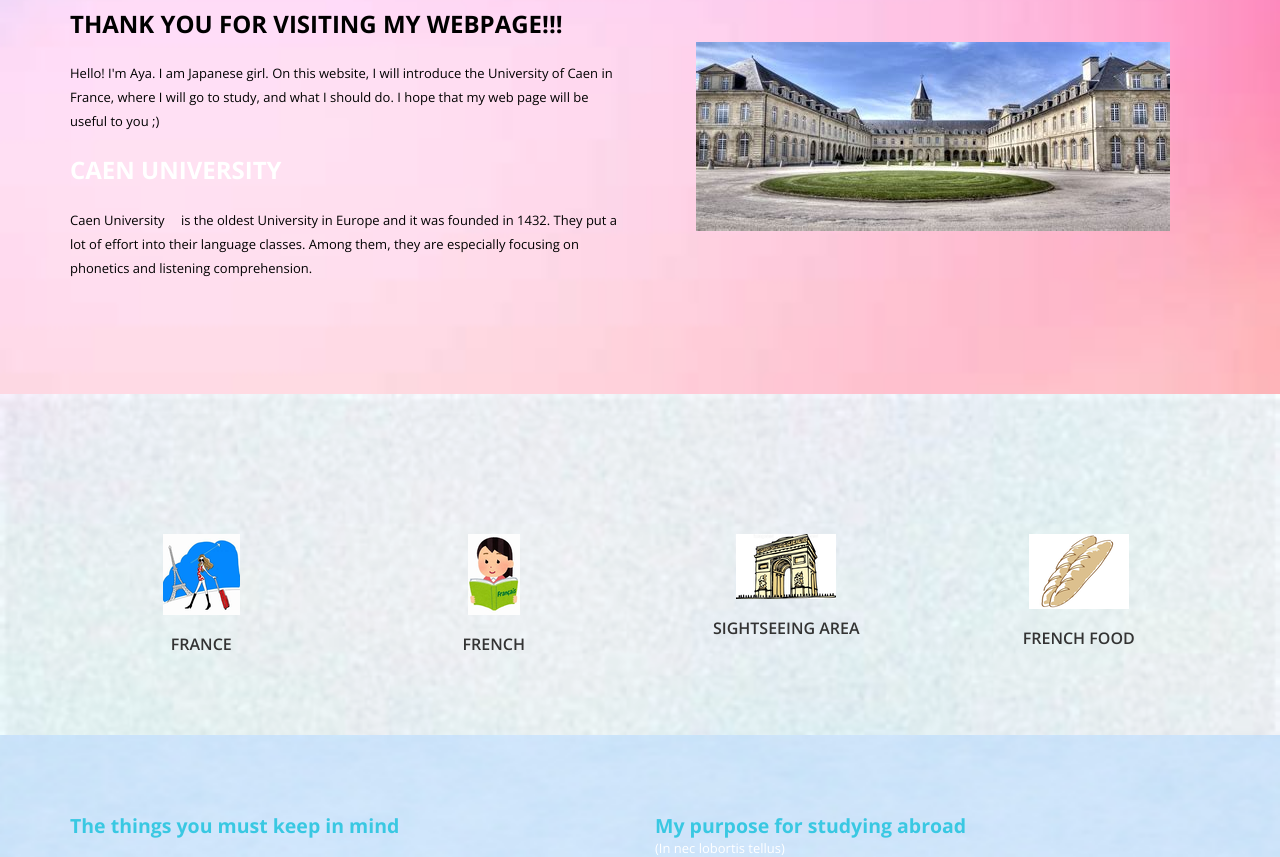
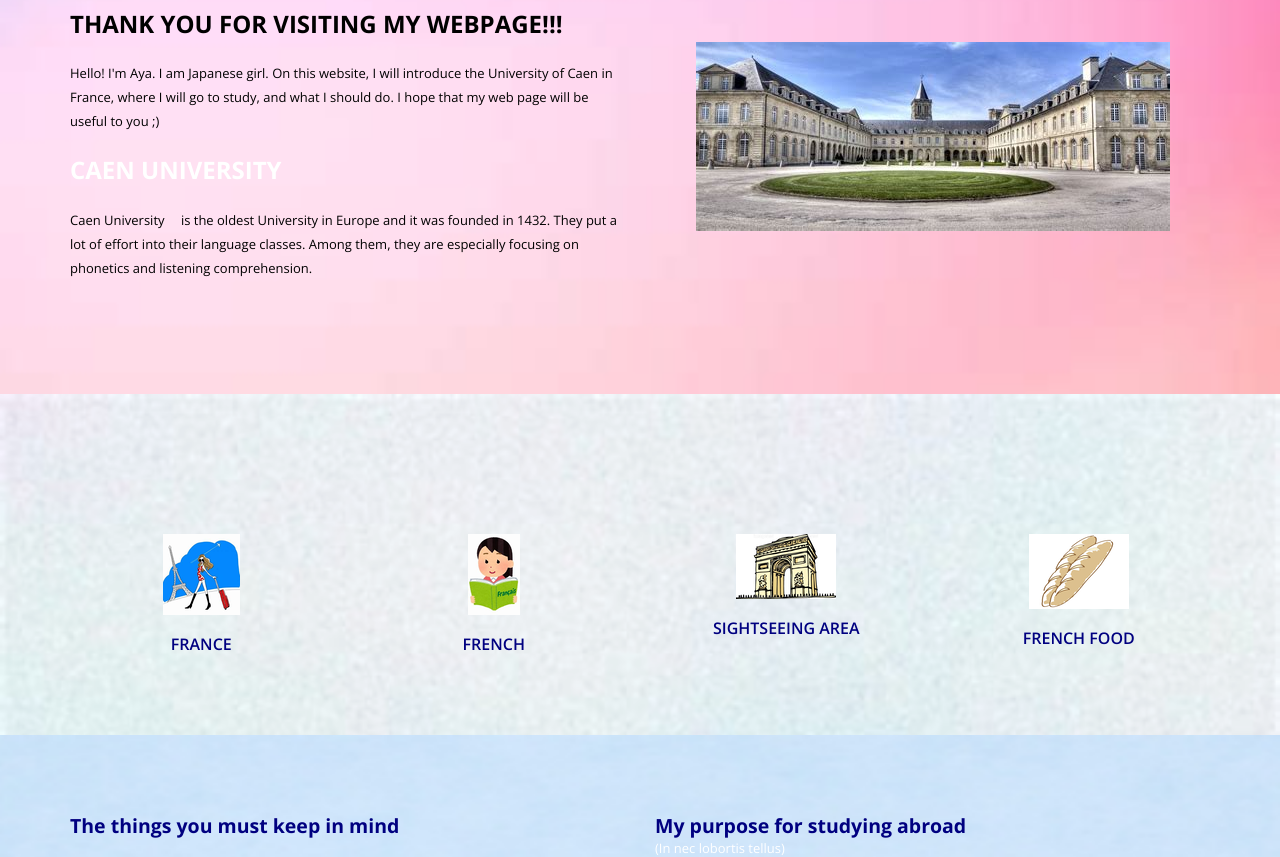
Before and after one commit to ma2522/web, a plain HTML site: page index.html in a window 1280 px wide. Shown: the part 102-959 px from the top of the page. Drawn offline with nearby package versions, Linux system fonts and the light colour scheme; a script that the page names is missing.

Commit message:
Update index.html

```diff
--- a/index.html
+++ b/index.html
@@ -115,19 +115,19 @@
             <div class="row">
                 <div class="col-md-3 col-sm-6 text-center">
                     <img src="images/s1.png" alt="">
-                    <h4><font color = "">FRANCE</font></h4>
+                    <h4><font color = "navy">FRANCE</font></h4>
                 </div>
                 <div class="col-md-3 col-sm-6 text-center">
                     <img src="images/s2.png" alt="">
-                    <h4>FRENCH</h4>
+                    <h4><font color = "navy">FRENCH</font></h4>
                 </div>
                 <div class="col-md-3 col-sm-6 text-center">
                     <img src="images/s3.png" alt="">
-                    <h4>SIGHTSEEING AREA</h4>
+                    <h4><font color = "navy">SIGHTSEEING AREA</font></h4>
                 </div>
                 <div class="col-md-3 col-sm-6 text-center">
                     <img src="images/s4.png" alt="">
-                    <h4>FRENCH FOOD</h4>
+                    <h4><font color = "navy">FRENCH FOOD</font></h4>
                 </div>
             </div>
         </div>
@@ -139,7 +139,7 @@
         <div class="container">
             <div class="row">
                 <div class="col-md-6">
-                    <h2>The things you must keep in mind</h2>
+                    <h2><font color = "navy">The things you must keep in mind</font></h2>
                     <span>　　　</span>
                     <p>
                         <h4>1.Don't go out alone at night</h4>
@@ -159,7 +159,7 @@
                        and you may end up using drugs unknowingly.  <br><br></p>
                 </div>
                 <div class="col-md-6">
-                    <h2>My purpose for studying abroad</h2>
+                    <h2><font color = "navy">My purpose for studying abroad</font></h2>
                     <span>(In nec lobortis tellus)</span>
                     <ol class="no-color">
                         <h4>Improving my French skills</h4>
```
